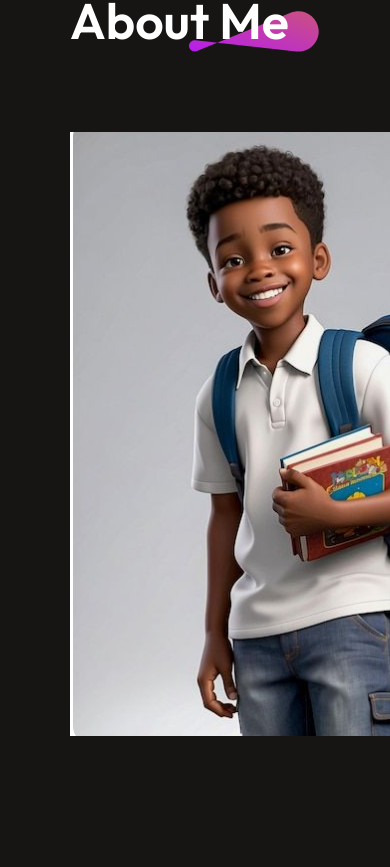
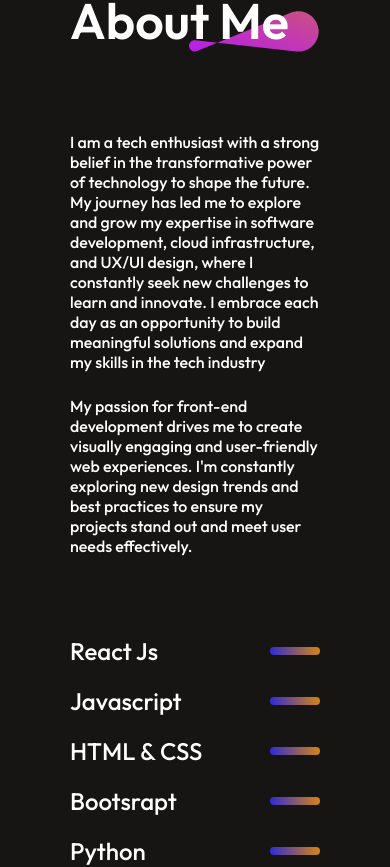
Before and after one commit to vincentMunywoki/my-portfolio, a React (Vite) app: page / in a window 390 px wide. Shown: the part 1269-2136 px from the top of the page. Built offline with nearby package versions, Linux system fonts and the light colour scheme.

Commit message:
initial commit

```diff
--- a/src/Components/About/About.css
+++ b/src/Components/About/About.css
@@ -111,4 +111,10 @@
         width: 130px;
         right: -30px;
     }
+    .about-sections{
+        flex-direction: column;
+    }
+    .about-left{
+        display: none;
+    }
 }
```
